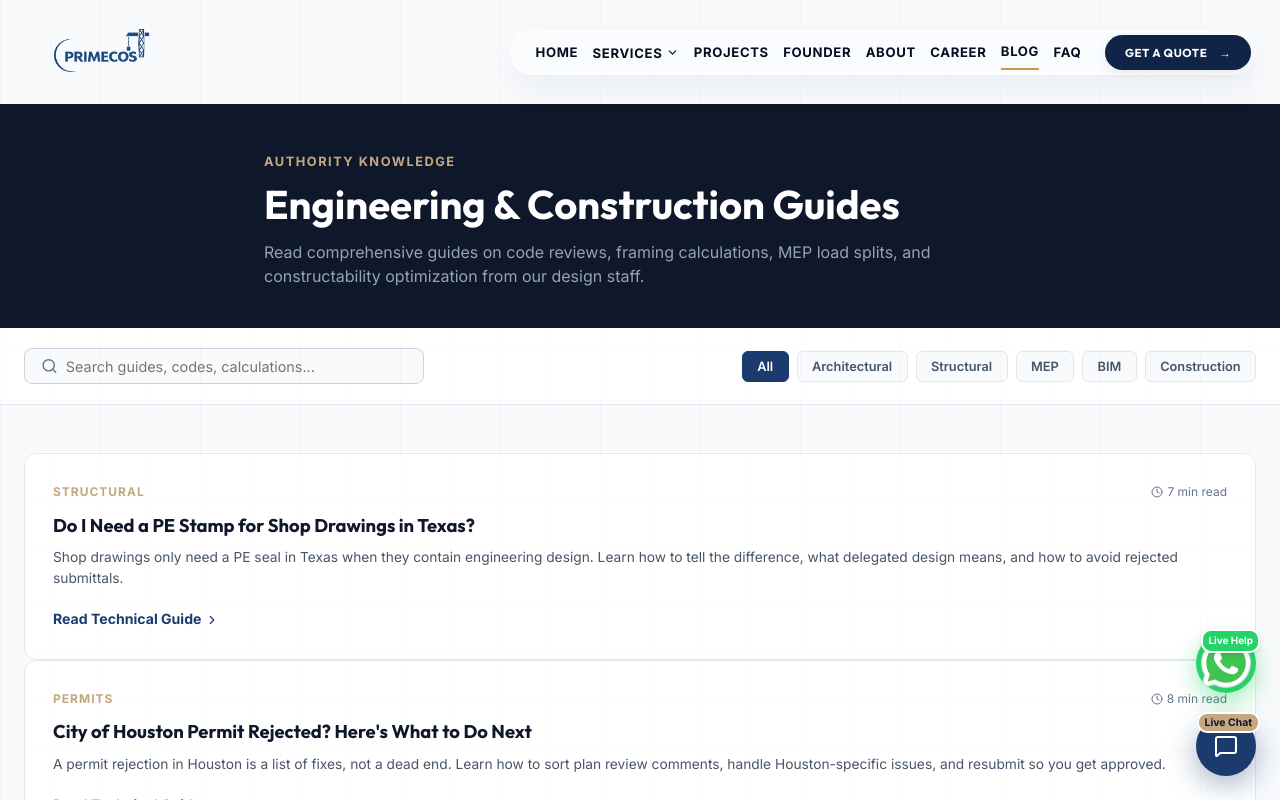
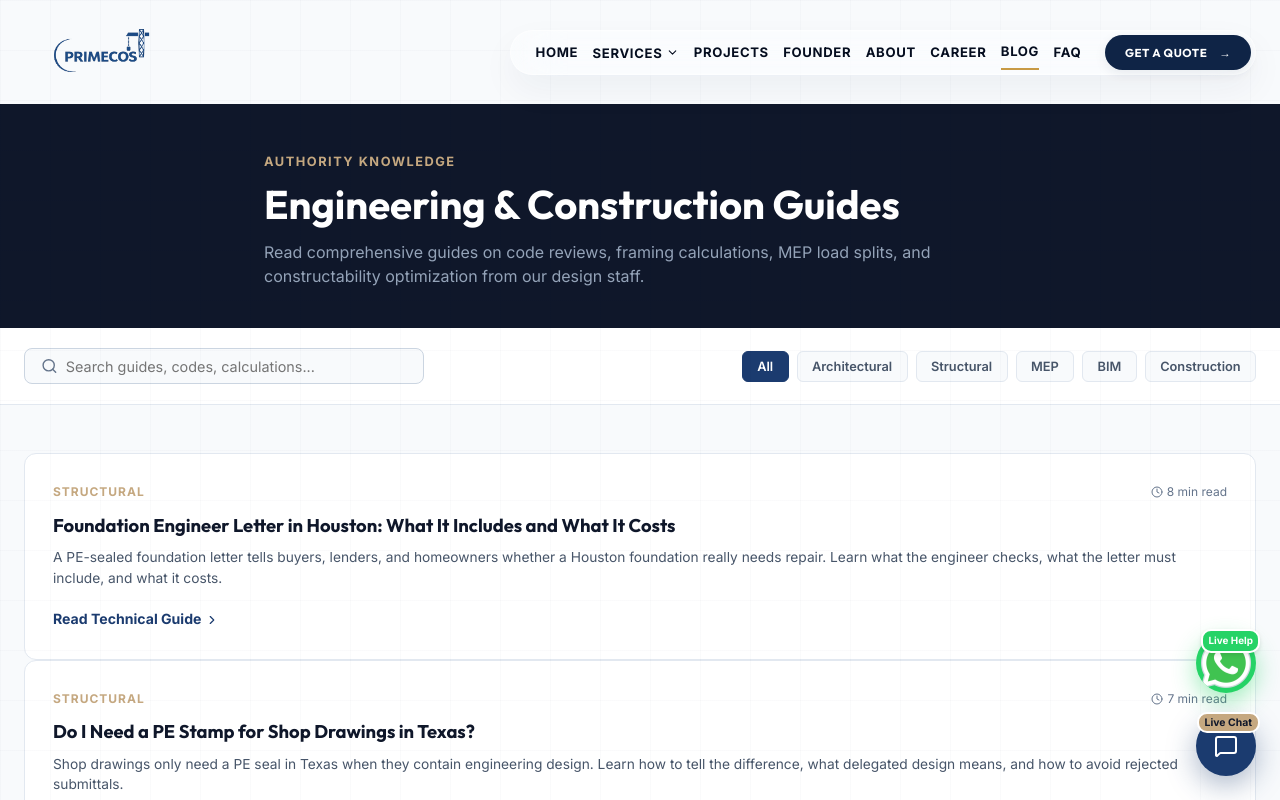
Before and after one commit to f2022266362-cpu/PrimeCost-Engineering-Service-, a React (Vite) app: page /blog in a window 1280 px wide. Shown: the top 800 px of the page. Built offline with nearby package versions, Linux system fonts and the light colour scheme; a web font is replaced by a local one.

Commit message:
Content: add foundation letter article to blog index

```diff
--- a/src/data/blogArticles.js
+++ b/src/data/blogArticles.js
@@ -1,6 +1,13 @@
 // Blog index. Full article bodies live in public/content/blog/<id>.json
 // Each id becomes a real URL: /blog/<id>
 export const articles = [
+  {
+    id: 'foundation-engineer-letter-houston',
+    title: 'Foundation Engineer Letter in Houston: What It Includes and What It Costs',
+    category: 'Structural',
+    readTime: '8 min read',
+    summary: 'A PE-sealed foundation letter tells buyers, lenders, and homeowners whether a Houston foundation really needs repair. Learn what the engineer checks, what the letter must include, and what it costs.'
+  },
   {
     id: 'pe-stamp-shop-drawings-texas',
     title: 'Do I Need a PE Stamp for Shop Drawings in Texas?',
```
